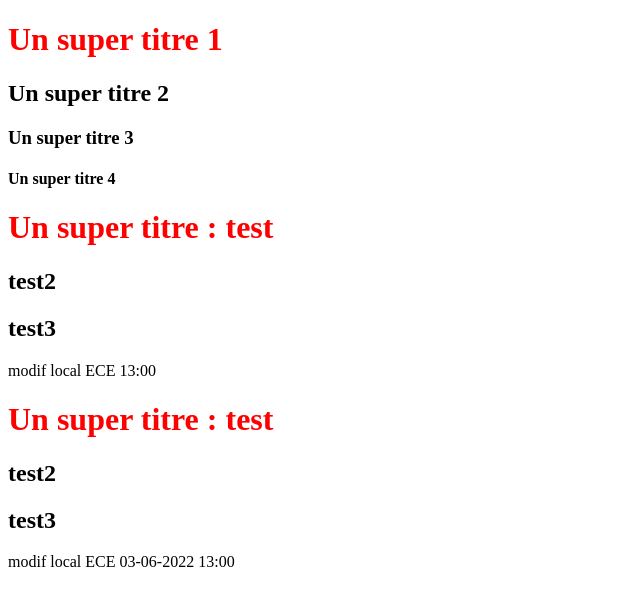
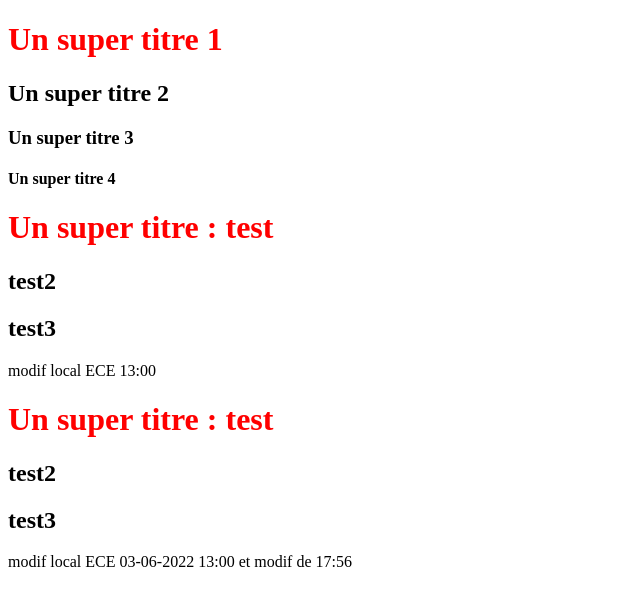
Before and after one commit to ericceyral/OpenClassroomsProject, a plain HTML site: page index2.html in a window 1280 px wide. Shown: the whole page, without its empty margins (0-640 px from the left). Drawn offline with Linux system fonts and the light colour scheme.

Commit message:
modification de 17:57

```diff
--- a/index2.html
+++ b/index2.html
@@ -19,5 +19,6 @@
    <h2>test2</h2>
    <h2>test3</h2>
    modif local ECE 03-06-2022 13:00
+   et modif de 17:56
 </body>
 </html>
```
